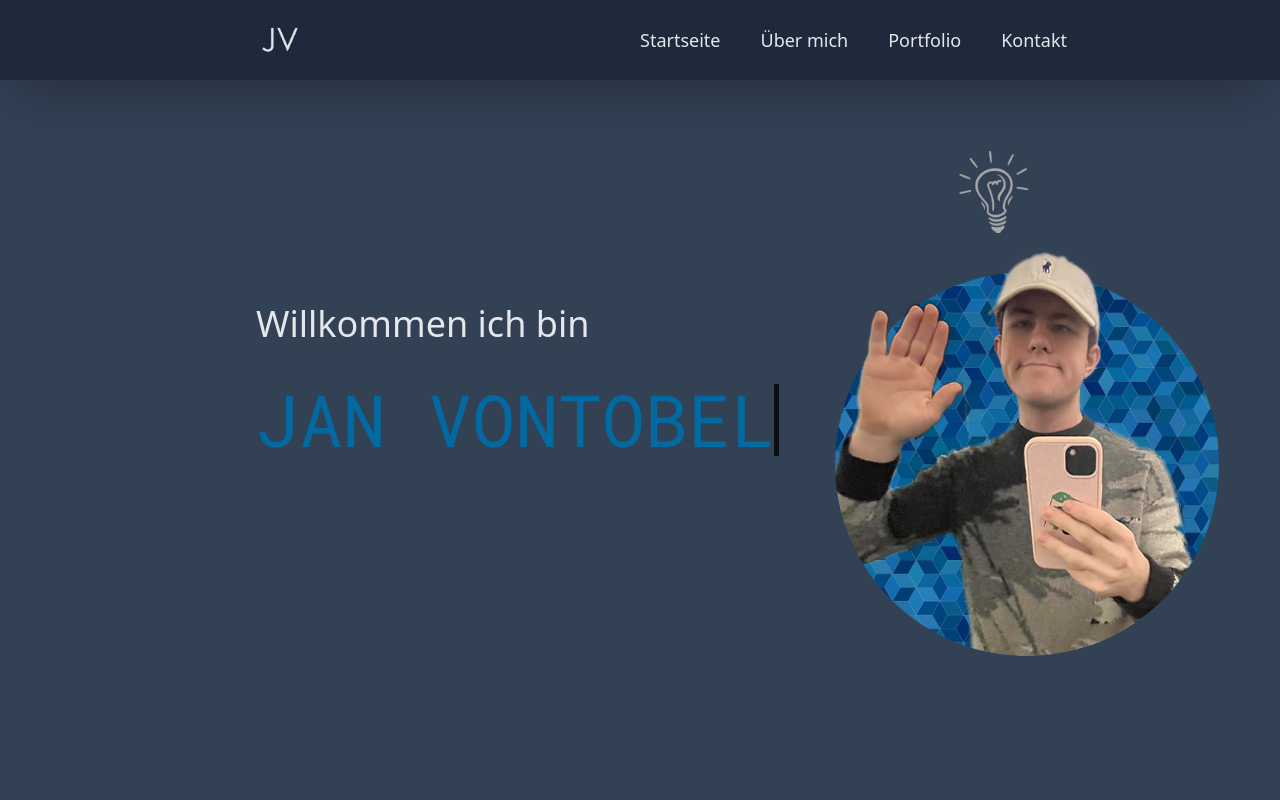
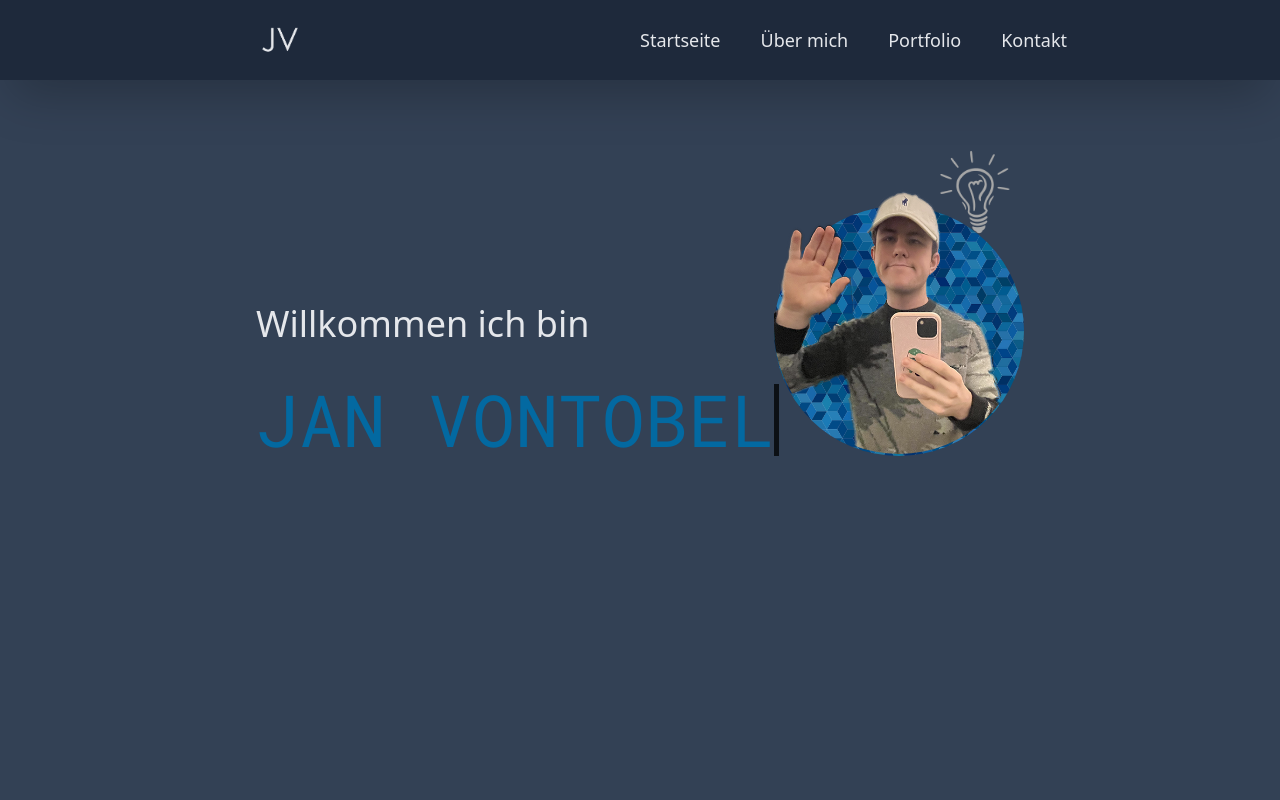
Before and after one commit to Spogotenau/portfolio, a React (Vite) app: page / in a window 1280 px wide. Shown: the top 800 px of the page. Built offline with nearby package versions, Linux system fonts and the light colour scheme; a web font is replaced by a local one.

Commit message:
fixed animations

```diff
--- a/src/Pages/AboutMe/index.jsx
+++ b/src/Pages/AboutMe/index.jsx
@@ -27,7 +27,7 @@ function AboutMe() {
     <>
       <div className='pt-20 pb-[9rem] bg-slate-700'>
         <div className='animations absolute w-screen'>
-          <img src={rocket} className='rocket mt-96 relative left-[80%] h-24' />
+          <img src={rocket} className='rocket mt-96 relative left-[90%] h-24' />
         </div>
         <div className='md:pt-40 md:pb-32 pt-16 flex md:flex-row flex-col'>
           <img
@@ -52,7 +52,7 @@ function AboutMe() {
                 <b>Ausbildung</b>
               </p>
               <p className=' text-sky-700 font-bold'>
-                Informatikmitelschule Baden,
+                Informatikmittelschule Baden,
                 <br /> 2. Jahr abgeschlossen
               </p>
             </div>
--- a/src/Pages/Startseite/index.jsx
+++ b/src/Pages/Startseite/index.jsx
@@ -41,12 +41,14 @@ function Startseite() {
         </div>
         <div className='md:flex md:flex-row justify-between'>
           <div className='md:ml-64 md:pt-56 pt-48 ml-8'>
-            <h1 className='text-gray-200 text-4xl mb-10'>Willkommen ich bin</h1>
-            <h1 className='nameTitle w-max relative text-sky-700 md:text-7xl text-5xl mt-6'>
+            <h1 className='text-gray-200 md:text-4xl text-3xl mb-10'>
+              Willkommen ich bin
+            </h1>
+            <h1 className='nameTitle w-max relative text-sky-700 md:text-7xl text-4xl mt-6'>
               JAN VONTOBEL
             </h1>
           </div>
-          <div className=' mx-auto max-w-sm relative'>
+          <div className=' mr-64 max-w-sm relative'>
             <div className='personContainer aspect-1/1.5 grid items-end overflow-hidden md:ease-in-out duration-300 md:hover:scale-110'>
               <img
                 src={background}
--- a/src/index.css
+++ b/src/index.css
@@ -210,7 +210,8 @@ font-family: 'Roboto Mono', monospace;
 
 .lightbulb{
   position: relative;
-  left: 74%;
+  float: right;
+  margin-right: 16rem;
   margin-top: 4rem;
   animation: lightbulb 5000ms infinite;
 }
```
